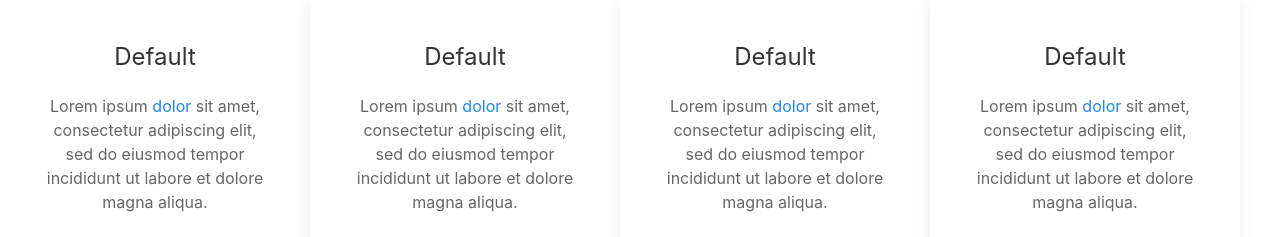
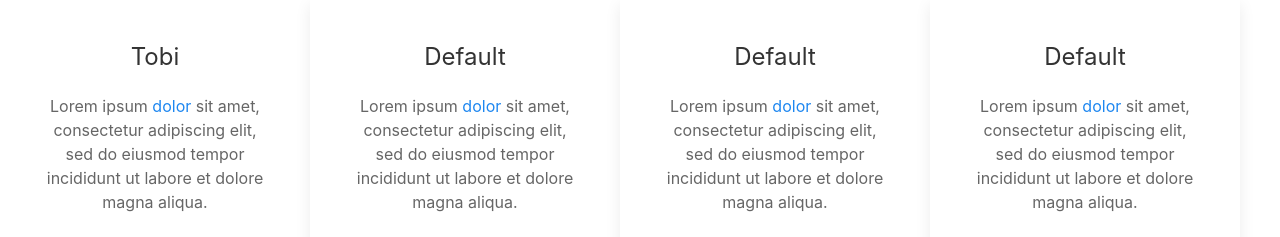
Before and after one commit to oetiker/github-pages-starterkit, a Jekyll site: the page built from index.html, in a window 1280 px wide. Shown: the top 237 px of the page. Built offline with Jekyll 4.4.1, drawn with Linux system fonts in a browser that asks for light colours.

Commit message:
Update index.html

```diff
--- a/index.html
+++ b/index.html
@@ -8,7 +8,7 @@
                 uk-child-width-1-4@l
                 uk-text-center" uk-grid>
         <div class="uk-card uk-card-default uk-card-body">
-            <h3 class="uk-card-title">Default</h3>
+            <h3 class="uk-card-title">Tobi</h3>
             <p>Lorem ipsum <a href="#">dolor</a> sit amet, consectetur adipiscing elit, sed do eiusmod tempor incididunt ut labore et dolore magna aliqua.</p>
         </div>
         <div class="uk-card uk-card-default uk-card-body">
```
